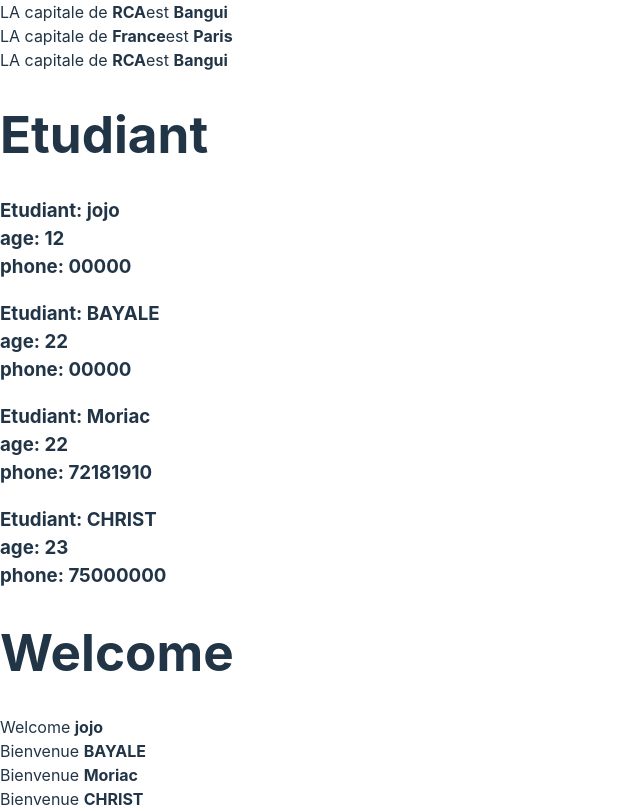
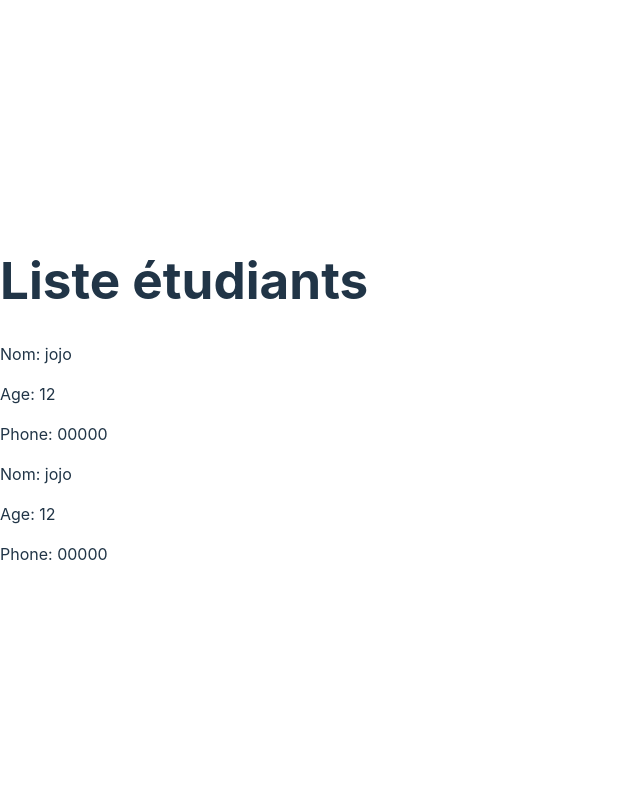
Before and after one commit to ArnaudBay/Projet-React, a React (Vite) app: page / in a window 1280 px wide. Shown: the whole page, without its empty margins (0-640 px from the left). Built offline with nearby package versions, Linux system fonts and the light colour scheme.

Commit message:
4nd commit

```diff
--- /dev/null
+++ b/src/03/App2.tsx
@@ -0,0 +1,44 @@
+
+import Etudiant from "../02/Etudiant"
+
+const listEtud = [
+    {
+    Nom: "jojo",
+    age: "12",
+    phone: "00000",
+    },
+
+    {
+        Nom: "jojo",
+        age: "12",
+        phone: "00000",
+        }
+]
+
+function EtudiantComponent({ Nom, age, phone }: { Nom: string; age: string; phone: string }) {
+    return (
+        <div>
+            <p>Nom: {Nom}</p>
+            <p>Age: {age}</p>
+            <p>Phone: {phone}</p>
+        </div>
+    );
+}
+
+export default function App02(){
+    const etudiants = listEtud.map(function(e: any, index: number){
+        return (
+            <EtudiantComponent key={index}
+                Nom={e.Nom}
+                age={e.age}
+                phone={e.phone} />
+        )
+    });
+
+    return (
+        <div>
+            <h1>Liste étudiants</h1>
+            {etudiants}
+        </div>
+    )
+}
--- a/src/main.tsx
+++ b/src/main.tsx
@@ -1,6 +1,7 @@
 import { createRoot } from 'react-dom/client'
 import './index.css'
-import App from './02/App02.tsx'
+//port App from './02/App02.tsx'
+import App from './03/App2.tsx'
 
 createRoot(document.getElementById('root')!).render(
     <App />
```
Also changed, not shown: src/03/App1.tsx (added, +38 -0 lines).
